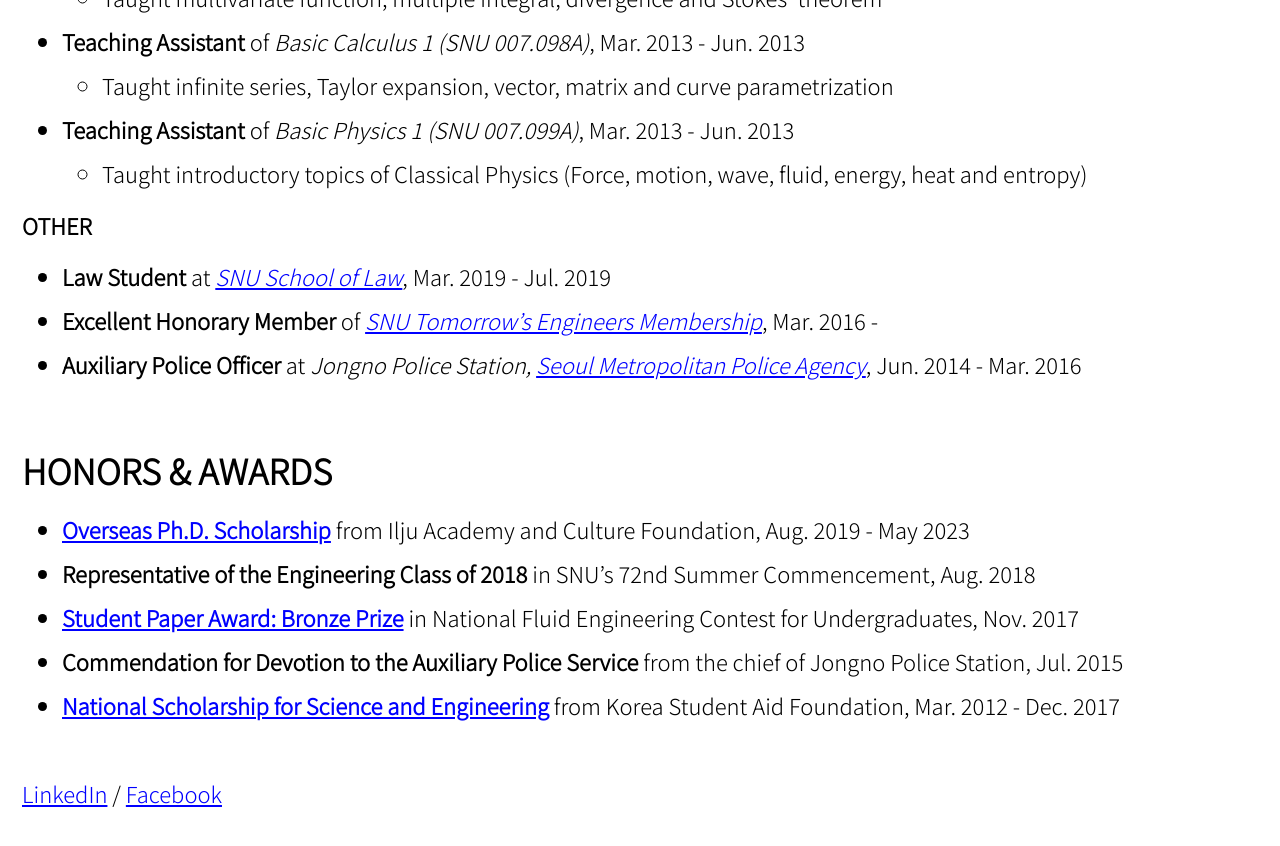
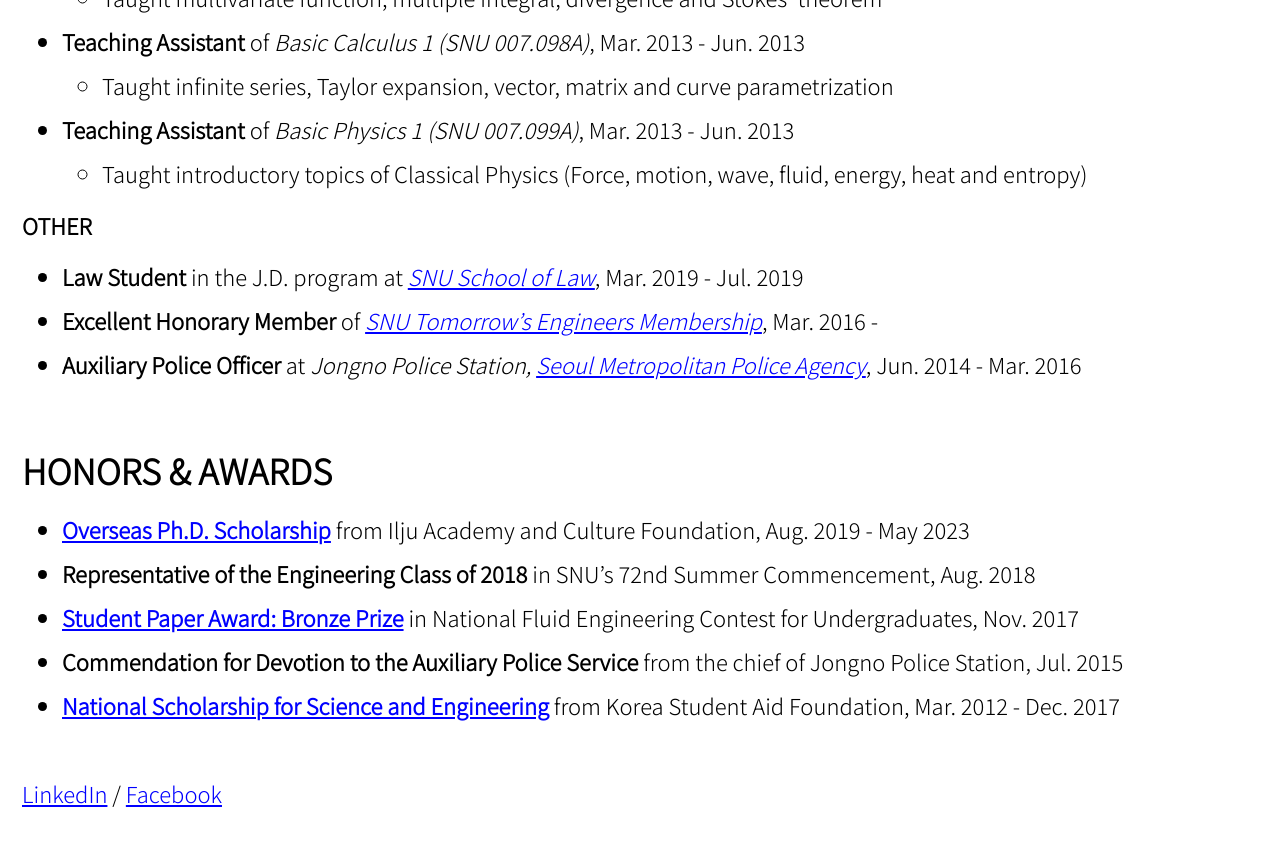
Before and after one commit to jun9303/jun9303.github.io, a Jekyll site: the page built from _pages/about.md, in a window 1280 px wide and 900 px high, scrolled down 1972 px. Shown: the top 846 px of the window. Built offline with Jekyll 4.4.1, drawn with Linux system fonts in a browser that asks for light colours; cached includes are drawn as plain includes; nearby versions of some CDN libraries.

Commit message:
Signed-off-by: SJ <jun9303@gmail.com>

```diff
--- a/_pages/about.md
+++ b/_pages/about.md
@@ -65,7 +65,7 @@ feature_row:
 
 ### OTHER
 
-- **Law Student** at *[SNU School of Law](https://law.snu.ac.kr)*, Mar. 2019 - Jul. 2019
+- **Law Student** in the J.D. program at *[SNU School of Law](http://law.snu.ac.kr/index_en.php)*, Mar. 2019 - Jul. 2019
 - **Excellent Honorary Member** of *[SNU Tomorrow's Engineers Membership](https://honor.snu.ac.kr)*, Mar. 2016 -
 - **Auxiliary Police Officer** at *Jongno Police Station, [Seoul Metropolitan Police Agency](https://www.smpa.go.kr/home/homeIndexEng.do?menuCode=eng)*, Jun. 2014 - Mar. 2016
 
```
